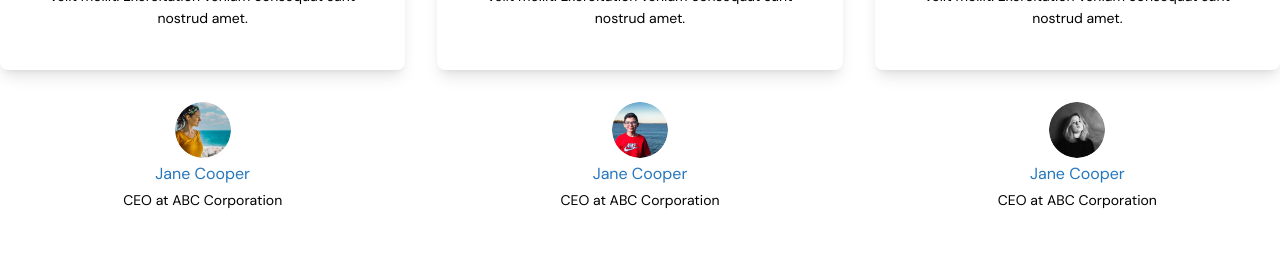
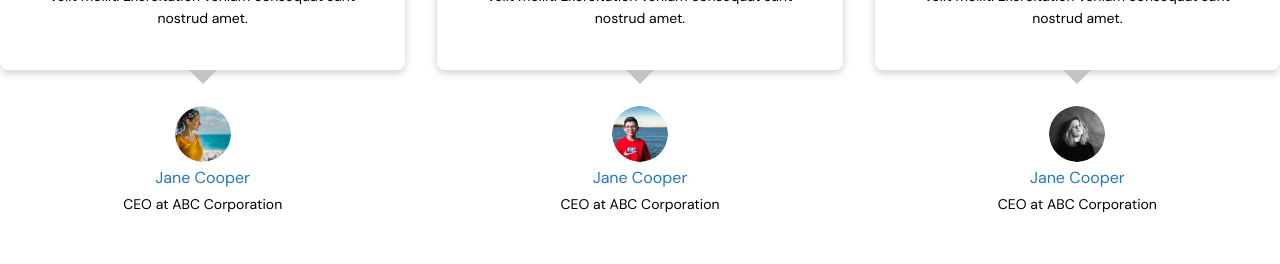
Before and after one commit to freakinrkb/Frontend_dashboard, a React (Vite) app: page / in a window 1280 px wide. Shown: the part 3197-3461 px from the top of the page. Built offline with nearby package versions, Linux system fonts and the light colour scheme.

Commit message:
Clip prop and shadow update

```diff
--- a/src/components/Home/ClientFeedback.jsx
+++ b/src/components/Home/ClientFeedback.jsx
@@ -1,4 +1,5 @@
 import React from "react";
+import '@styles/Home/ClientFeedback.css';
 import img1 from "@assets/Picture.png";
 import img2 from "@assets/Picture (1).png";
 import img3 from "@assets/Picture (2).png";
@@ -18,7 +19,7 @@ const ClientFeedback = () => {
         </div>
         <div className="grid grid-cols-1 gap-8 sm:grid-cols-2 md:grid-cols-3 pb-8 pt-5">
           <div className="flex flex-col items-center">
-            <div className="shadow-lg p-6 rounded-lg text-center">
+            <div className="custom-shadow p-6 rounded-lg text-center">
               <div className=" leading-[32px] text-[#2576BC] text-2xl">
                 Efficient Collaborating
               </div>
@@ -28,7 +29,8 @@ const ClientFeedback = () => {
                 veniam consequat sunt nostrud amet.
               </div>
             </div>
-            <div className=" text-center pt-8">
+              <div className="clip-triangle"></div>
+            <div className=" text-center pt-4">
               <div className="">
                 <img
                 className="overflow-hidden rounded-[50%] mx-auto "
@@ -42,7 +44,7 @@ const ClientFeedback = () => {
             </div>
           </div>
           <div className="flex flex-col items-center">
-            <div className="shadow-lg p-6 rounded-lg text-center">
+            <div className="custom-shadow p-6 rounded-lg text-center">
               <div className=" leading-[32px] text-[#2576BC] text-2xl">
                 Efficient Collaborating
               </div>
@@ -52,7 +54,8 @@ const ClientFeedback = () => {
                 veniam consequat sunt nostrud amet.
               </div>
             </div>
-            <div className=" text-center pt-8">
+            <div className="clip-triangle"></div>
+            <div className=" text-center pt-4">
               <div className="">
                 <img
                 className="overflow-hidden rounded-[50%] mx-auto "
@@ -66,7 +69,7 @@ const ClientFeedback = () => {
             </div>
           </div>
           <div className="flex flex-col items-center">
-            <div className="shadow-lg p-6 rounded-lg text-center">
+            <div className="custom-shadow p-6 rounded-lg text-center">
               <div className=" leading-[32px] text-[#2576BC] text-2xl">
                 Efficient Collaborating
               </div>
@@ -76,7 +79,8 @@ const ClientFeedback = () => {
                 veniam consequat sunt nostrud amet.
               </div>
             </div>
-            <div className=" text-center pt-8">
+            <div className="clip-triangle"></div>
+            <div className=" text-center pt-4">
               <div className="">
                 <img
                 className="overflow-hidden rounded-[50%] mx-auto "
--- /dev/null
+++ b/src/styles/Home/ClientFeedback.css
@@ -0,0 +1,18 @@
+.clip-triangle {
+    position: relative;
+    margin-top: 20px;
+  }
+
+  .clip-triangle::before {
+    content: '';
+    position: absolute;
+    top: calc(100% - 20px);
+    left: 55%;
+    transform: translateX(-50%) rotate(180deg);
+    border-width: 0 14px 14px 14px;
+    border-style: solid;
+    border-color: transparent transparent #C4C4C4 transparent;
+  }
+  .custom-shadow {
+    box-shadow: 0px 4px 6px rgba(0, 0, 0, 0.1), 0 1px 12px rgba(0, 0, 0, 0.1);
+  }
```
